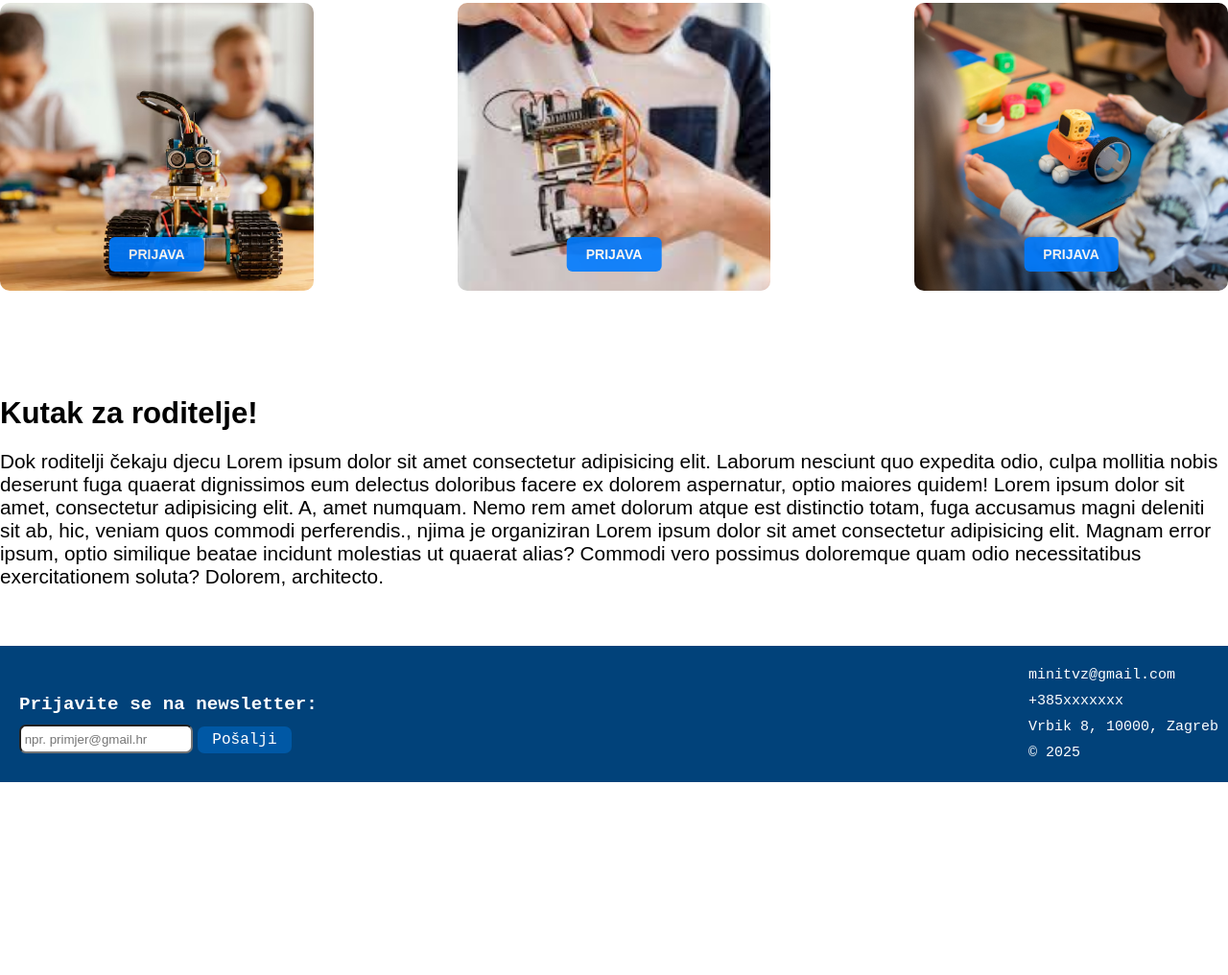
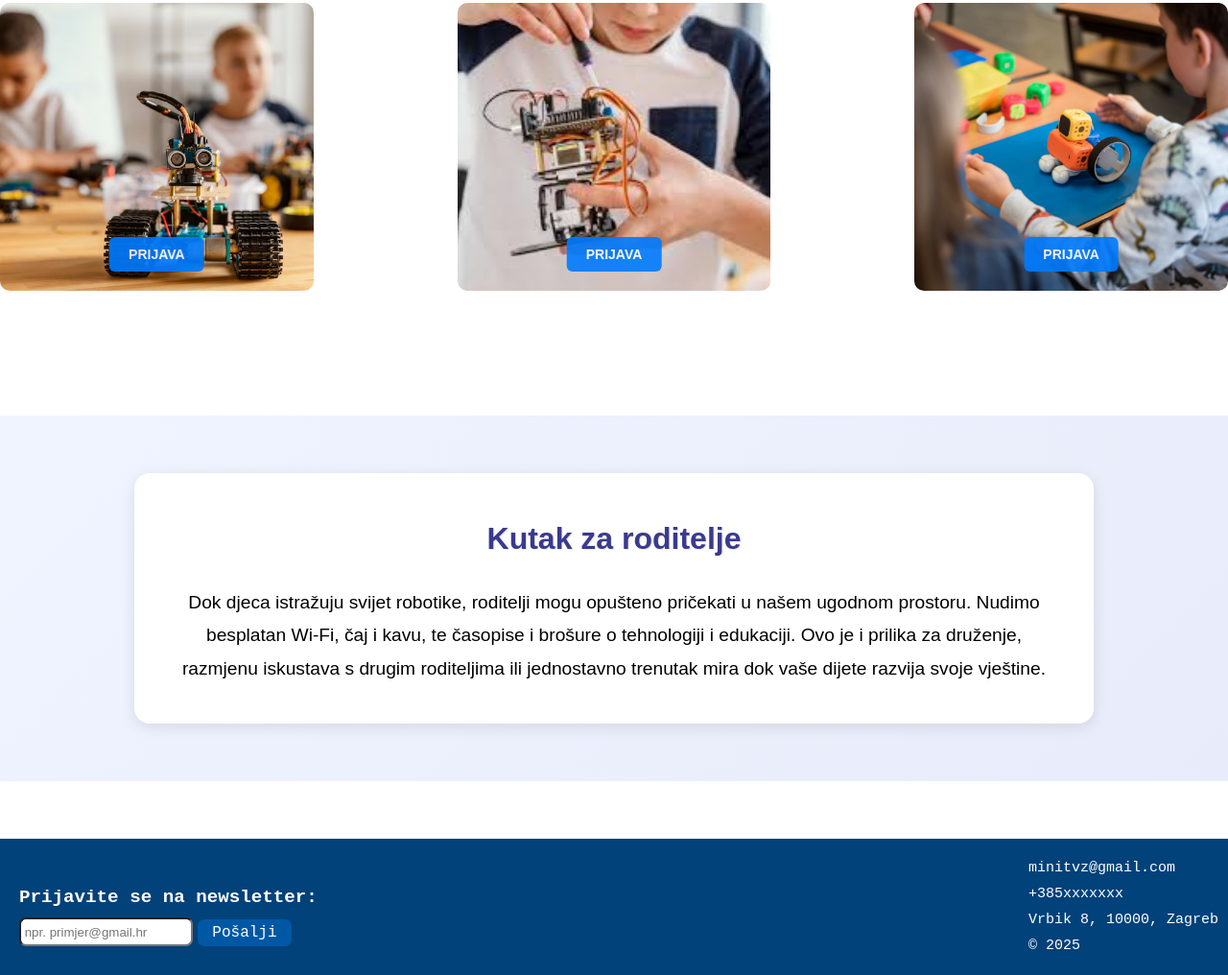
Before and after one commit to bonmbonn/PPRP-miniTVZ, a plain HTML site: page PPRP/index.html in a window 1280 px wide. Shown: the part 2884-3900 px from the top of the page at 96% size. Before the commit the page ends 3699 px from the top, so only its background shows below. Drawn offline with Linux system fonts and the light colour scheme.

Commit message:
Design update on "Kutak za roditelje"
Changed the sample text for real text, and added css to make it look better with a card like format

```diff
--- a/PPRP/home.css
+++ b/PPRP/home.css
@@ -320,22 +320,31 @@ i{
     background-color: #0056b3;
 }
 
-.parents{
+.parents {
     display: flex;
     align-items: center;
     justify-content: center;
-    margin-top: 20px;
-    margin-bottom: 60px;
+    margin: 60px 0;
+    background: linear-gradient(135deg, #f0f4ff, #e8ecfa);
+    padding: 60px 20px;
 }
 
-.parents_content{
-    max-width: 1500px;
-    font-size: 1.3rem;
-    margin-top: 20px;
+.parents_content {
+    background-color: white;
+    padding: 40px;
+    border-radius: 16px;
+    box-shadow: 0 4px 15px rgba(0, 0, 0, 0.1);
+    max-width: 1000px;
+    text-align: center;
+    font-size: 1.2rem;
+    line-height: 1.8;
 }
 
-.parents_content h2{
+.parents_content h2 {
+    font-size: 2rem;
     margin-bottom: 20px;
+    color: #3a3a8f;
+    text-shadow: 1px 1px 1px rgba(0, 0, 0, 0.1);
 }
 
 
--- a/PPRP/index.html
+++ b/PPRP/index.html
@@ -110,8 +110,8 @@
 
     <section class="parents">
         <div class="parents_content">
-                <div><h2>Kutak za roditelje!</h2></div>
-                <p>Dok roditelji čekaju djecu Lorem ipsum dolor sit amet consectetur adipisicing elit. Laborum nesciunt quo expedita odio, culpa mollitia nobis deserunt fuga quaerat dignissimos eum delectus doloribus facere ex dolorem aspernatur, optio maiores quidem! Lorem ipsum dolor sit amet, consectetur adipisicing elit. A, amet numquam. Nemo rem amet dolorum atque est distinctio totam, fuga accusamus magni deleniti sit ab, hic, veniam quos commodi perferendis., njima je organiziran Lorem ipsum dolor sit amet consectetur adipisicing elit. Magnam error ipsum, optio similique beatae incidunt molestias ut quaerat alias? Commodi vero possimus doloremque quam odio necessitatibus exercitationem soluta? Dolorem, architecto.</p>
+            <h2>Kutak za roditelje</h2>
+            <p>Dok djeca istražuju svijet robotike, roditelji mogu opušteno pričekati u našem ugodnom prostoru. Nudimo besplatan Wi-Fi, čaj i kavu, te časopise i brošure o tehnologiji i edukaciji. Ovo je i prilika za druženje, razmjenu iskustava s drugim roditeljima ili jednostavno trenutak mira dok vaše dijete razvija svoje vještine.</p>
         </div>
     </section>
 
```
Lines whose indentation alone changed are shown as unchanged.
